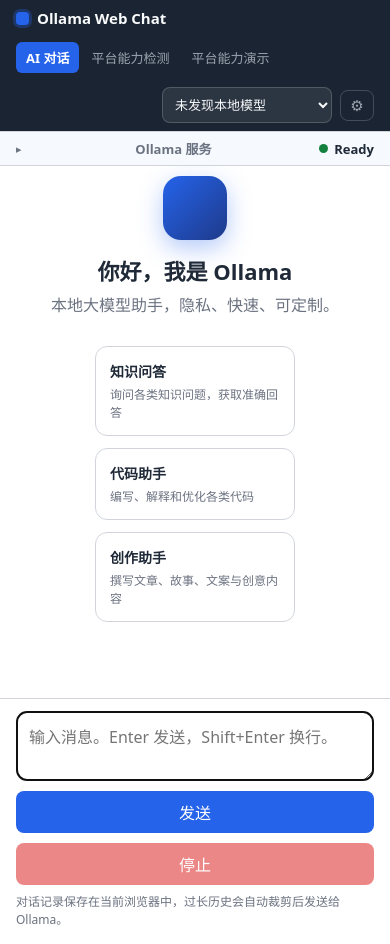
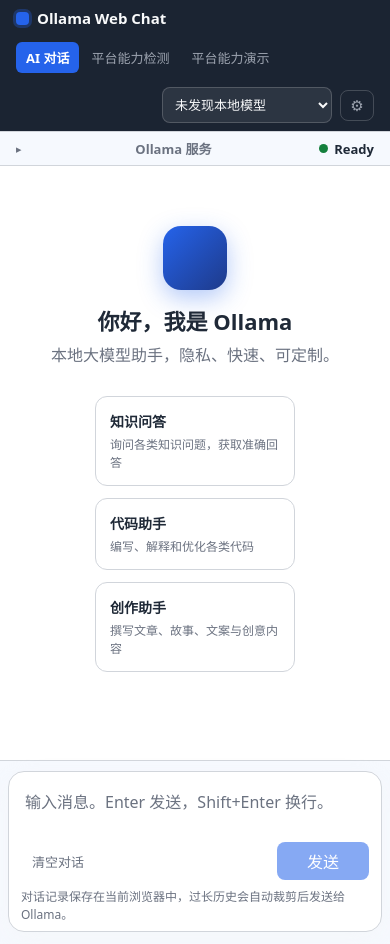
Before and after one commit to buiminhth8-lgtm/OllamaWebChat, a Flask app: page / in a window 390 px wide. Run offline with Flask 3, Linux system fonts and the light colour scheme; data that the repository does not hold is empty.

Commit message:
refactor: redesign chat composer

```diff
--- a/static/css/app.css
+++ b/static/css/app.css
@@ -441,7 +441,7 @@ header select {
 
 #messages {
   overflow-y: auto;
-  padding: 20px 16px 36px;
+  padding: 20px 16px 48px;
 }
 
 .chat-welcome {
@@ -593,27 +593,98 @@ header select {
 }
 
 footer {
+  position: relative;
+  z-index: 1;
   border-top: 1px solid var(--border);
-  padding: 12px 16px 16px;
+  padding: 10px 16px 12px;
+  background: color-mix(in srgb, var(--panel) 96%, var(--primary) 4%);
 }
 
-.input-row {
-  display: grid;
-  grid-template-columns: 1fr auto auto;
-  gap: 10px;
-  align-items: end;
+.composer {
+  width: min(820px, 100%);
+  margin: 0 auto;
+  padding: 10px 12px 8px;
+  border: 1px solid var(--border);
+  border-radius: 16px;
+  background: var(--panel);
+  box-shadow: 0 8px 24px color-mix(in srgb, var(--bg) 55%, transparent);
 }
 
-textarea {
+.composer textarea {
+  display: block;
   width: 100%;
-  min-height: 54px;
+  min-width: 0;
+  min-height: 52px;
   max-height: 180px;
-  resize: vertical;
-  padding: 12px;
-  border: 1px solid var(--border);
-  border-radius: 10px;
-  background: var(--panel);
+  resize: none;
+  overflow-y: hidden;
+  padding: 8px 4px;
+  border: 0;
+  outline: 0;
+  background: transparent;
   color: var(--text);
+  line-height: 1.55;
+}
+
+.composer textarea::placeholder {
+  color: var(--muted);
+}
+
+.composer-actions {
+  display: flex;
+  align-items: center;
+  justify-content: space-between;
+  gap: 10px;
+  margin-top: 8px;
+}
+
+.composer-secondary {
+  display: flex;
+  align-items: center;
+  gap: 8px;
+  min-width: 0;
+}
+
+.composer-primary {
+  display: flex;
+  align-items: center;
+  flex: 0 0 92px;
+}
+
+.composer-primary button {
+  width: 100%;
+  min-height: 36px;
+  padding: 7px 13px;
+}
+
+.composer-primary button[hidden] {
+  display: none;
+}
+
+.ghost-button {
+  min-height: 34px;
+  padding: 6px 10px;
+  font-size: 13px;
+  background: transparent;
+  color: var(--muted);
+  border: 1px solid transparent;
+  border-radius: 8px;
+}
+
+.ghost-button:hover {
+  color: var(--text);
+  border-color: var(--border);
+}
+
+.stop-button {
+  background: color-mix(in srgb, var(--danger) 12%, transparent);
+  color: var(--danger);
+  border: 1px solid var(--danger);
+  border-radius: 8px;
+}
+
+.stop-button[hidden] {
+  display: none;
 }
 
 .hint {
@@ -631,12 +702,12 @@ textarea {
     max-width: 94%;
   }
 
-  .input-row {
-    grid-template-columns: 1fr;
+  .composer-actions {
+    gap: 8px;
   }
 
-  .input-row button {
-    width: 100%;
+  footer {
+    padding-inline: 8px;
   }
 
   #status {
--- a/static/js/app.js
+++ b/static/js/app.js
@@ -52,6 +52,10 @@ let appConfig = { ...DEFAULT_CONFIG };
 let messages = loadMessages();
 let abortController = null;
 let sideChannelThinking = "";
+const composerUiState = {
+  generating: false,
+  composing: false,
+};
 const ollamaUiState = {
   config: null,
   status: null,
@@ -257,8 +261,14 @@ function trimText(text, limit = appConfig.maxMessageChars) {
 function normalizeMessage(message) {
   if (!message || typeof message !== "object") return null;
   if (!["system", "user", "assistant"].includes(message.role)) return null;
-  const content = typeof message.content === "string" ? trimText(message.content.trim()) : "";
-  const thinking = typeof message.thinking === "string" ? trimText(message.thinking.trim()) : "";
+  const content =
+    typeof message.content === "string" && message.content.trim()
+      ? trimText(message.content)
+      : "";
+  const thinking =
+    typeof message.thinking === "string" && message.thinking.trim()
+      ? trimText(message.thinking)
+      : "";
   if (!content && !thinking) return null;
   return { role: message.role, content, thinking };
 }
@@ -400,12 +410,30 @@ function setStatus(text, isError = false) {
   statusElement.classList.toggle("error", isError);
 }
 
-function setBusy(busy) {
-  sendButton.disabled = busy;
-  stopButton.disabled = !busy;
-  modelSelect.disabled = busy;
-  clearChatButton.disabled = busy;
-  sendButton.textContent = busy ? "生成中..." : "发送";
+function resizePromptInput() {
+  promptInput.style.height = "auto";
+  const maxHeight = Number.parseFloat(getComputedStyle(promptInput).maxHeight) || 180;
+  const nextHeight = Math.min(promptInput.scrollHeight, maxHeight);
+  promptInput.style.height = `${nextHeight}px`;
+  promptInput.style.overflowY = promptInput.scrollHeight > maxHeight ? "auto" : "hidden";
+}
+
+function updateComposerState() {
+  const generating = composerUiState.generating;
+  const hasInput = promptInput.value.trim().length > 0;
+
+  sendButton.hidden = generating;
+  sendButton.disabled = generating || !hasInput;
+  stopButton.hidden = !generating;
+  stopButton.disabled = !generating;
+  modelSelect.disabled = generating;
+  clearChatButton.disabled = generating;
+  chatForm.setAttribute("aria-busy", String(generating));
+}
+
+function setGeneratingState(generating) {
+  composerUiState.generating = Boolean(generating);
+  updateComposerState();
 }
 
 async function loadConfig() {
@@ -465,14 +493,16 @@ function stopGeneration() {
 }
 
 async function sendMessage(text) {
+  if (composerUiState.generating) return;
+
   const model = modelSelect.value;
   if (!model) {
     alert("请先安装并选择一个 Ollama 模型。");
     return;
   }
 
-  const cleanText = trimText(text.trim());
-  if (cleanText !== text.trim()) {
+  const cleanText = trimText(text);
+  if (cleanText !== text) {
     setStatus(`消息过长，已裁剪到 ${appConfig.maxMessageChars} 字`);
   } else {
     setStatus("");
@@ -487,7 +517,7 @@ async function sendMessage(text) {
   messages.push(assistantMessage);
   const assistantView = appendMessageElement("assistant", "", "");
 
-  setBusy(true);
+  setGeneratingState(true);
   setStatus(`正在使用 ${model} 生成...`);
   abortController = new AbortController();
   sideChannelThinking = "";
@@ -555,7 +585,7 @@ async function sendMessage(text) {
     }
   } finally {
     abortController = null;
-    setBusy(false);
+    setGeneratingState(false);
     promptInput.focus();
   }
 }
@@ -735,17 +765,41 @@ function clearConversation() {
 
 chatForm.addEventListener("submit", async (event) => {
   event.preventDefault();
-  const text = promptInput.value.trim();
-  if (!text || sendButton.disabled) return;
+  const text = promptInput.value;
+  if (!text.trim() || composerUiState.generating) return;
+  if (!modelSelect.value) {
+    alert("请先安装并选择一个 Ollama 模型。");
+    return;
+  }
   promptInput.value = "";
+  resizePromptInput();
+  updateComposerState();
   await sendMessage(text);
 });
 
 promptInput.addEventListener("keydown", (event) => {
-  if (event.key === "Enter" && !event.shiftKey) {
+  if (
+    event.key === "Enter" &&
+    !event.shiftKey &&
+    !event.isComposing &&
+    !composerUiState.composing &&
+    event.keyCode !== 229
+  ) {
     event.preventDefault();
     chatForm.requestSubmit();
   }
+});
+
+promptInput.addEventListener("input", () => {
+  resizePromptInput();
+  updateComposerState();
+});
+promptInput.addEventListener("compositionstart", () => {
+  composerUiState.composing = true;
+});
+promptInput.addEventListener("compositionend", () => {
+  composerUiState.composing = false;
+  updateComposerState();
 });
 
 modelSelect.addEventListener("change", () => localStorage.setItem("ollama_web_chat_model", modelSelect.value));
@@ -761,6 +815,8 @@ welcomeCardsElement.addEventListener("click", (event) => {
   const card = event.target.closest(".welcome-card");
   if (!card) return;
   promptInput.value = card.dataset.prompt || "";
+  resizePromptInput();
+  updateComposerState();
   promptInput.focus();
 });
 ollamaConfigForm.addEventListener("submit", saveOllamaConfig);
@@ -773,6 +829,8 @@ modelPullForm.addEventListener("submit", (event) => {
 
 // 初始化入口：仅在脚本加载时执行一次
 renderMessages();
+resizePromptInput();
+updateComposerState();
 loadConfig();
 loadModels();
 refreshOllamaManagement();
--- a/templates/index.html
+++ b/templates/index.html
@@ -42,8 +42,7 @@
         aria-label="设置"
       >⚙</button>
     </div>
-    <!-- 清空对话：Header 瘦身后暂以隐藏入口保留能力，UI-Slice 4 迁入 Settings Drawer -->
-    <button id="clearChat" class="secondary" type="button" hidden>清空对话</button>
+    <!-- 清空对话已迁移至 Composer 次级操作区（UI-Slice 3） -->
     <!-- 全局状态提示：仅在有内容时以浮动条显示，不再常驻 Header -->
     <span id="status" role="status" aria-live="polite"></span>
   </header>
@@ -134,13 +133,24 @@
       </div>
     </main>
 
-    <!-- 子区域：输入区 -->
+    <!-- 子区域：输入区（UI-Slice 3：紧凑 Composer，发送/停止为单一主操作位） -->
     <footer id="composerBar">
-      <form id="chatForm">
-        <div class="input-row">
-          <textarea id="prompt" placeholder="输入消息。Enter 发送，Shift+Enter 换行。" required></textarea>
-          <button id="sendButton" class="primary" type="submit">发送</button>
-          <button id="stopButton" class="danger" type="button" disabled>停止</button>
+      <form id="chatForm" class="composer">
+        <textarea
+          id="prompt"
+          rows="1"
+          aria-label="输入消息"
+          placeholder="输入消息。Enter 发送，Shift+Enter 换行。"
+          required
+        ></textarea>
+        <div class="composer-actions">
+          <div class="composer-secondary">
+            <button id="clearChat" class="ghost-button" type="button">清空对话</button>
+          </div>
+          <div class="composer-primary">
+            <button id="sendButton" class="primary" type="submit" disabled>发送</button>
+            <button id="stopButton" class="stop-button" type="button" hidden disabled>停止</button>
+          </div>
         </div>
         <div class="hint">对话记录保存在当前浏览器中，过长历史会自动裁剪后发送给 Ollama。</div>
       </form>
```
Also changed, not shown: tests/test_chat_area.py (+33 -5 lines), tests/test_homepage_header.py (+14 -4 lines).
